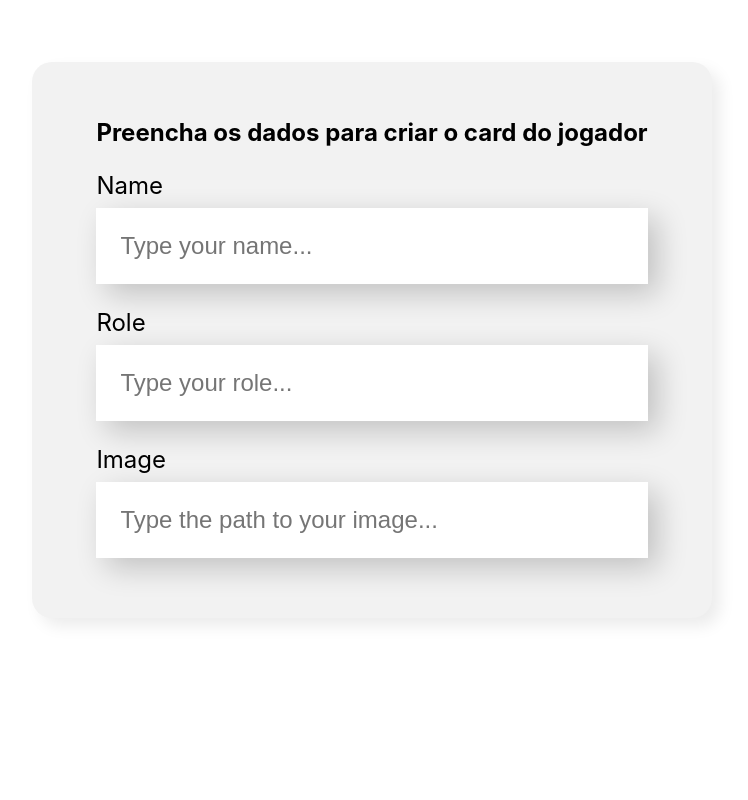
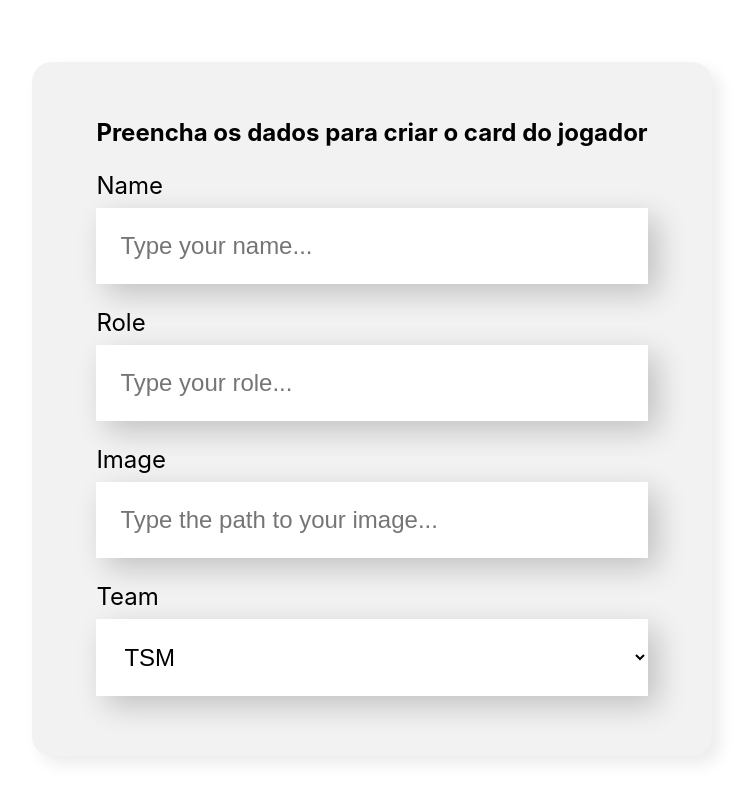
Before and after one commit to Jp9910/Hello-React, a React (Create React App) app: page / in a window 1280 px wide. Shown: the part 516-1316 px from the top of the page, without its empty margins (268-1016 px from the left). Before the commit the page ends 1214 px from the top, so only its background shows below. Built offline with nearby package versions, Linux system fonts and the light colour scheme.

Commit message:
DropdownSelect component

```diff
--- /dev/null
+++ b/src/components/DropdownSelect/DropdownSelect.css
@@ -0,0 +1,19 @@
+.Dropdown-Select {
+    margin: /*top&bottom:*/ 24px /*sides:*/ 0;
+}
+
+.Dropdown-Select label {
+    display: block;
+    margin-bottom: 8px;
+    font-size: 24px;
+}
+
+.Dropdown-Select select {
+    background-color: #FFF;
+    box-shadow: 10px 10px 30px rgba(0,0,0,0.20);
+    width: 100%; /*What will limit the size of this field is its parent*/
+    border: none;
+    font-size: 24px;
+    padding: 24px;
+    box-sizing: border-box;
+}
--- /dev/null
+++ b/src/components/DropdownSelect/index.js
@@ -0,0 +1,17 @@
+import "./DropdownSelect.css"
+
+const DropdownSelect = (props) => {
+    console.log(props.items)
+    return (
+        <div className="Dropdown-Select">
+            <label>{props.label}</label>
+            <select>
+                {props.items.map((item,index) => {
+                    return <option key={index}>{item}</option>
+                })}
+            </select>
+        </div>
+    )
+}
+
+export default DropdownSelect
--- a/src/components/Form/index.js
+++ b/src/components/Form/index.js
@@ -1,7 +1,11 @@
+import DropdownSelect from "../DropdownSelect"
 import TextField from "../TextField"
 import "./Form.css"
 
 const Form = () => {
+    const teams = [
+        "TSM", "T1", "ROX"
+    ]
     return (
         <section className="Form">
             <form>
@@ -9,6 +13,7 @@ const Form = () => {
                 <TextField label="Name" placeholder="Type your name" />
                 <TextField label="Role" placeholder="Type your role" />
                 <TextField label="Image" placeholder="Type the path to your image" />
+                <DropdownSelect label="Team" items={teams}/>
             </form>
         </section>
     )
```
